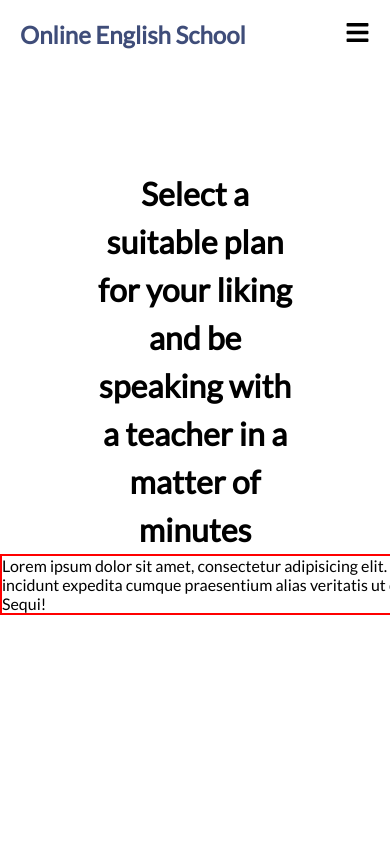
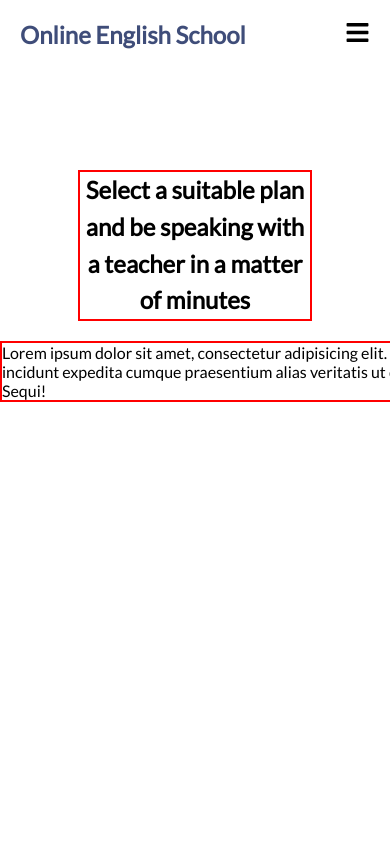
Before and after one commit to Thunderbolton/Online-English-School, a React (Create React App) app: page /pricing in a window 390 px wide. Shown: the top 844 px of the page. Built offline with nearby package versions, Linux system fonts and the light colour scheme.

Commit message:
added responsive styling to pricing header

```diff
--- a/src/components/Pricing.js
+++ b/src/components/Pricing.js
@@ -1,7 +1,7 @@
 const Pricing = () => {
     return (
         <div className="pricing">
-            <h1 className="pricing-header">Select a suitable plan for your liking and be speaking with a teacher in a matter of minutes</h1>
+            <h1 className="pricing-header">Select a suitable plan and be speaking with a teacher in a matter of minutes</h1>
             <div className="pricing-hero">
                 Lorem ipsum dolor sit amet, consectetur adipisicing elit. Repellendus incidunt expedita cumque praesentium alias veritatis ut quia ipsa sequi? Sequi!
             </div>
--- a/src/index.css
+++ b/src/index.css
@@ -583,10 +583,13 @@ button {
 }
 
 .pricing-header {
-  width: 50%;
+  width: 60%;
   text-align: center;
-  line-height: 3rem;
+  font-size: clamp(1.5rem, 1.9vw, 2rem);
+  line-height: 2.3rem;
   margin: auto;
+  border: solid 2px red;
+  margin-bottom: 20px;
 }
 
 .pricing-hero {
```
